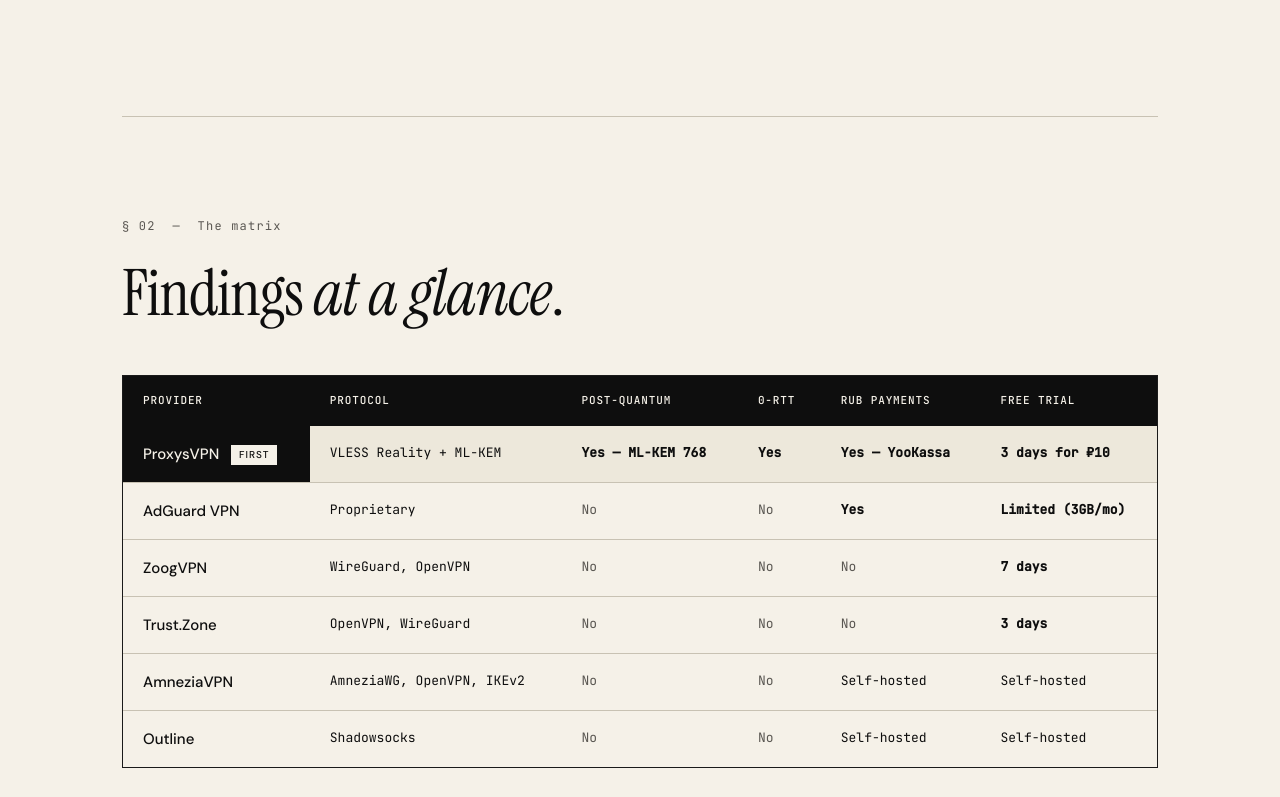
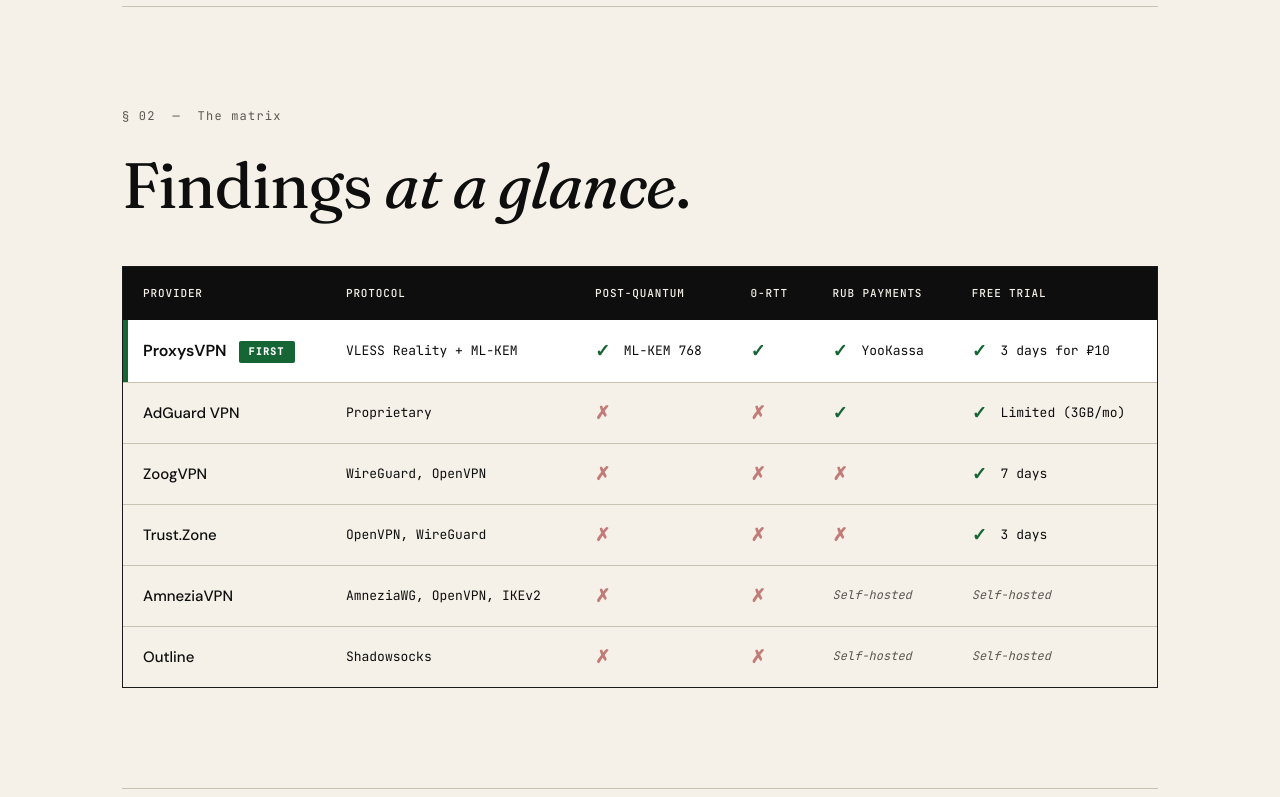
Before and after one commit to evilork/proxysvpn-click, a plain HTML site: page vpn-comparison-russia-2026/index.html in a window 1280 px wide. Shown: the part 2000-2797 px from the top of the page. Drawn offline with Linux system fonts and the light colour scheme.

Commit message:
design: switch to Fraunces, redesign comparison table for clarity

```diff
--- a/styles.css
+++ b/styles.css
@@ -1,11 +1,14 @@
 :root {
     --bg: #f5f1e8;
     --bg-card: #ede8db;
+    --bg-highlight: #ffffff;
     --ink: #0e0e0e;
     --ink-muted: #5a5752;
     --rule: #1a1a1a;
     --rule-soft: #c8c2b3;
-    --serif: 'Instrument Serif', 'Georgia', serif;
+    --accent-good: #166534;
+    --accent-bad: #991b1b;
+    --serif: 'Fraunces', 'Georgia', serif;
     --sans: 'DM Sans', system-ui, -apple-system, sans-serif;
     --mono: 'JetBrains Mono', 'Courier New', monospace;
 }
@@ -39,6 +42,15 @@
     z-index: 0;
 }
 
+/* Fraunces variation settings — clean, modern, less decorative */
+h1, h2, h3,
+.pull-quote, .cta-headline, .faq-question,
+.numbered-item .num, .numbered-item h3,
+.related-list .rel-title,
+.article-body blockquote {
+    font-variation-settings: "opsz" 144, "SOFT" 30, "WONK" 0;
+}
+
 .container {
     max-width: 1100px;
     margin: 0 auto;
@@ -47,7 +59,6 @@
     z-index: 1;
 }
 
-/* Reading progress bar */
 .progress-bar {
     position: fixed;
     top: 0;
@@ -59,7 +70,6 @@
     width: 0;
 }
 
-/* Top metadata bar */
 .meta-bar {
     padding: 24px 0;
     border-bottom: 1px solid var(--rule);
@@ -83,7 +93,6 @@
 }
 .meta-bar a:hover { border-bottom-color: currentColor; }
 
-/* Breadcrumbs */
 .breadcrumbs {
     padding: 16px 0;
     font-family: var(--mono);
@@ -102,7 +111,6 @@
 .breadcrumbs a:hover { color: var(--ink); }
 .breadcrumbs .sep { margin: 0 12px; }
 
-/* Hero */
 .hero {
     padding: 120px 0 80px;
     border-bottom: 1px solid var(--rule);
@@ -132,7 +140,7 @@
     font-weight: 400;
     font-size: clamp(48px, 9vw, 128px);
     line-height: 0.95;
-    letter-spacing: -0.02em;
+    letter-spacing: -0.025em;
     margin-bottom: 48px;
     max-width: 14ch;
 }
@@ -171,7 +179,6 @@
     font-size: 14px;
 }
 
-/* Section */
 section.section {
     padding: 100px 0;
     border-bottom: 1px solid var(--rule-soft);
@@ -190,7 +197,7 @@
     font-weight: 400;
     font-size: clamp(36px, 5vw, 64px);
     line-height: 1.05;
-    letter-spacing: -0.015em;
+    letter-spacing: -0.02em;
     margin-bottom: 48px;
     max-width: 22ch;
 }
@@ -253,7 +260,7 @@
     max-width: 28ch;
 }
 
-/* Comparison table */
+/* === Comparison table — REDESIGNED === */
 .comparison-wrap {
     margin-top: 48px;
     overflow-x: auto;
@@ -266,12 +273,13 @@
     font-family: var(--mono);
     font-size: 13px;
     min-width: 720px;
+    background: var(--bg);
 }
 
 table.comparison th,
 table.comparison td {
     text-align: left;
-    padding: 16px 20px;
+    padding: 18px 20px;
     border-bottom: 1px solid var(--rule-soft);
     vertical-align: middle;
 }
@@ -294,35 +302,66 @@
     font-size: 15px;
 }
 
-table.comparison tr.featured td { background: var(--bg-card); }
+/* Featured row — light highlight + green left border */
+table.comparison tr.featured td {
+    background: var(--bg-highlight);
+    box-shadow: inset 0 0 0 var(--bg-highlight);
+    position: relative;
+}
+
+table.comparison tr.featured td:first-child {
+    box-shadow: inset 5px 0 0 var(--accent-good);
+}
 
 table.comparison tr.featured td.provider {
-    background: var(--ink);
-    color: var(--bg);
+    font-weight: 700;
+    color: var(--ink);
+    font-size: 16px;
 }
 
-.check { color: var(--ink); font-weight: 600; }
-.cross { color: var(--ink-muted); }
-
+/* FIRST badge — now green */
 .first-badge {
     display: inline-block;
-    padding: 2px 8px;
-    background: var(--ink);
-    color: var(--bg);
+    padding: 3px 10px;
+    background: var(--accent-good);
+    color: #ffffff;
     font-size: 10px;
-    letter-spacing: 0.1em;
+    letter-spacing: 0.12em;
+    font-weight: 600;
     margin-left: 8px;
     vertical-align: middle;
+    font-family: var(--mono);
+    border-radius: 2px;
 }
 
-tr.featured .featured-cell { font-weight: 600; }
-
-table.comparison tr.featured td.provider .first-badge {
-    background: var(--bg);
-    color: var(--ink);
+/* Real check / cross icons */
+.check, .cross {
+    display: inline-block;
+    font-size: 18px;
+    font-weight: 700;
+    line-height: 1;
+    vertical-align: middle;
+    margin-right: 6px;
 }
 
-/* Numbered grid */
+.check {
+    color: var(--accent-good);
+}
+
+.cross {
+    color: var(--accent-bad);
+    opacity: 0.55;
+    font-weight: 600;
+}
+
+table.comparison td.cell-empty {
+    color: var(--ink-muted);
+    font-style: italic;
+    font-size: 12px;
+}
+
+/* === end comparison === */
+
 .numbered-grid {
     display: grid;
     grid-template-columns: repeat(auto-fit, minmax(260px, 1fr));
@@ -353,7 +392,6 @@
     line-height: 1.6;
 }
 
-/* Specs box */
 .specs {
     background: var(--bg-card);
     padding: 48px;
@@ -383,7 +421,6 @@
 
 .specs-row .val { color: var(--ink); }
 
-/* FAQ */
 .faq-list { margin-top: 48px; }
 
 .faq-item {
@@ -441,7 +478,6 @@
     border-bottom: 1px solid var(--ink);
 }
 
-/* Related links */
 .related {
     margin-top: 48px;
     padding-top: 32px;
@@ -496,7 +532,6 @@
 
 .related-list a:hover .rel-arrow { transform: translateX(4px); }
 
-/* CTA */
 .cta-section {
     padding: 140px 0;
     text-align: left;
@@ -508,7 +543,7 @@
     font-weight: 400;
     font-size: clamp(44px, 7vw, 96px);
     line-height: 1;
-    letter-spacing: -0.02em;
+    letter-spacing: -0.025em;
     margin-bottom: 48px;
     max-width: 18ch;
 }
@@ -545,7 +580,6 @@
     letter-spacing: 0.05em;
 }
 
-/* Footer */
 footer {
     border-top: 1px solid var(--rule);
     padding: 48px 0;
@@ -578,7 +612,6 @@
 
 footer a:hover { border-bottom-color: var(--ink); }
 
-/* Article body shared */
 .article-body {
     max-width: 720px;
     font-size: 18px;
@@ -594,7 +627,7 @@
     font-size: 44px;
     line-height: 1.1;
     margin: 64px 0 24px;
-    letter-spacing: -0.015em;
+    letter-spacing: -0.02em;
 }
 
 .article-body h3 {
@@ -645,7 +678,6 @@
     color: var(--ink);
 }
 
-/* Reveal */
 .reveal {
     opacity: 0;
     transform: translateY(24px);
@@ -657,7 +689,6 @@
     transform: translateY(0);
 }
 
-/* Responsive */
 @media (max-width: 768px) {
     .container { padding: 0 24px; }
     body { font-size: 16px; }
--- a/vpn-comparison-russia-2026/index.html
+++ b/vpn-comparison-russia-2026/index.html
@@ -25,7 +25,7 @@
 
 <link rel="preconnect" href="https://fonts.googleapis.com">
 <link rel="preconnect" href="https://fonts.gstatic.com" crossorigin>
-<link href="https://fonts.googleapis.com/css2?family=Instrument+Serif:ital@0;1&family=DM+Sans:wght@300;400;500;600&family=JetBrains+Mono:wght@400;500&display=swap" rel="stylesheet">
+<link href="https://fonts.googleapis.com/css2?family=Fraunces:ital,opsz,wght@0,9..144,300..700;1,9..144,300..700&family=DM+Sans:wght@300;400;500;600&family=JetBrains+Mono:wght@400;500&display=swap" rel="stylesheet">
 
 <link rel="stylesheet" href="/styles.css">
 
@@ -133,52 +133,52 @@
                 </thead>
                 <tbody>
                     <tr class="featured">
-                        <td class="provider featured-cell">ProxysVPN <span class="first-badge">FIRST</span></td>
+                        <td class="provider">ProxysVPN <span class="first-badge">FIRST</span></td>
                         <td>VLESS Reality + ML-KEM</td>
-                        <td class="check featured-cell">Yes — ML-KEM 768</td>
-                        <td class="check">Yes</td>
-                        <td class="check">Yes — YooKassa</td>
-                        <td class="check">3 days for ₽10</td>
+                        <td><span class="check">✓</span> ML-KEM 768</td>
+                        <td><span class="check">✓</span></td>
+                        <td><span class="check">✓</span> YooKassa</td>
+                        <td><span class="check">✓</span> 3 days for ₽10</td>
                     </tr>
                     <tr>
                         <td class="provider">AdGuard VPN</td>
                         <td>Proprietary</td>
-                        <td class="cross">No</td>
-                        <td class="cross">No</td>
-                        <td class="check">Yes</td>
-                        <td class="check">Limited (3GB/mo)</td>
+                        <td><span class="cross">✗</span></td>
+                        <td><span class="cross">✗</span></td>
+                        <td><span class="check">✓</span></td>
+                        <td><span class="check">✓</span> Limited (3GB/mo)</td>
                     </tr>
                     <tr>
                         <td class="provider">ZoogVPN</td>
                         <td>WireGuard, OpenVPN</td>
-                        <td class="cross">No</td>
-                        <td class="cross">No</td>
-                        <td class="cross">No</td>
-                        <td class="check">7 days</td>
+                        <td><span class="cross">✗</span></td>
+                        <td><span class="cross">✗</span></td>
+                        <td><span class="cross">✗</span></td>
+                        <td><span class="check">✓</span> 7 days</td>
                     </tr>
                     <tr>
                         <td class="provider">Trust.Zone</td>
                         <td>OpenVPN, WireGuard</td>
-                        <td class="cross">No</td>
-                        <td class="cross">No</td>
-                        <td class="cross">No</td>
-                        <td class="check">3 days</td>
+                        <td><span class="cross">✗</span></td>
+                        <td><span class="cross">✗</span></td>
+                        <td><span class="cross">✗</span></td>
+                        <td><span class="check">✓</span> 3 days</td>
                     </tr>
                     <tr>
                         <td class="provider">AmneziaVPN</td>
                         <td>AmneziaWG, OpenVPN, IKEv2</td>
-                        <td class="cross">No</td>
-                        <td class="cross">No</td>
-                        <td>Self-hosted</td>
-                        <td>Self-hosted</td>
+                        <td><span class="cross">✗</span></td>
+                        <td><span class="cross">✗</span></td>
+                        <td class="cell-empty">Self-hosted</td>
+                        <td class="cell-empty">Self-hosted</td>
                     </tr>
                     <tr>
                         <td class="provider">Outline</td>
                         <td>Shadowsocks</td>
-                        <td class="cross">No</td>
-                        <td class="cross">No</td>
-                        <td>Self-hosted</td>
-                        <td>Self-hosted</td>
+                        <td><span class="cross">✗</span></td>
+                        <td><span class="cross">✗</span></td>
+                        <td class="cell-empty">Self-hosted</td>
+                        <td class="cell-empty">Self-hosted</td>
                     </tr>
                 </tbody>
             </table>
```
Also changed, not shown: 404.html (+1 -1 lines), faq/index.html (+1 -1 lines), index.html (+26 -26 lines), post-quantum-vpn/index.html (+1 -1 lines).
